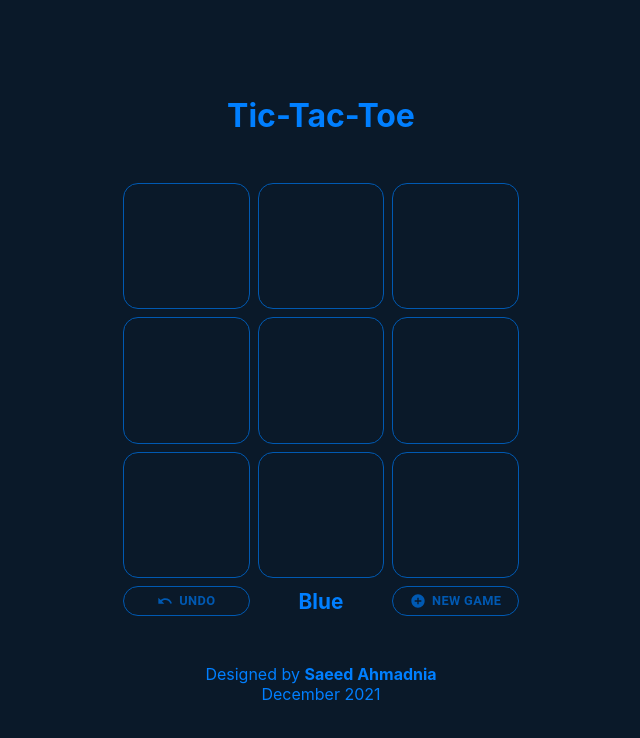
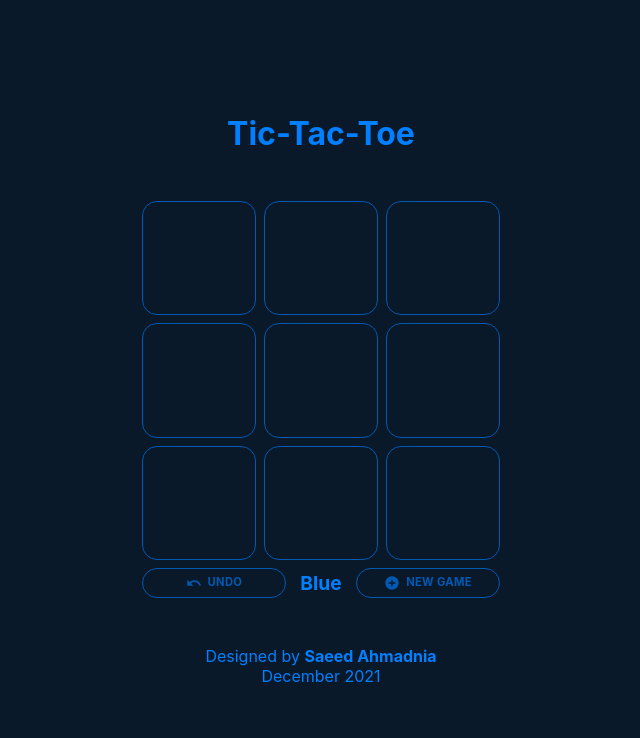
Before and after one commit to theSaeed/tic-tac-toe, a React (Create React App) app: page / in a window 1280 px wide. Shown: the top 738 px of the page, without its empty margins (319-959 px from the left). Built offline with nearby package versions, Linux system fonts and the light colour scheme.

Commit message:
Adjusted the scales

```diff
--- a/src/App.css
+++ b/src/App.css
@@ -25,6 +25,12 @@
     background-color var(--transition-duration) var(--transition-timing-function) var(--trainstion-delay),
     opacity var(--transition-duration) var(--transition-timing-function) var(--trainstion-delay),
     border var(--transition-border-duration) var(--transition-timing-function) var(--trainstion-delay) !important;
+}
+
+.container {
+  max-width: 375px !important;
+  padding-left: 8px !important;
+  padding-right: 8px !important;
 }
 
 .bg-dark-blue {
@@ -57,8 +63,8 @@
 #footer {
   width: 100%;
   text-align: center;
-  padding-top: 3em;
-  padding-bottom: 3em;
+  padding-top: 3rem;
+  padding-bottom: 3rem;
 }
 
 #footer p {
@@ -73,14 +79,21 @@ svg {
 }
 
 .btn-blue {
-  font-weight: bold !important;
-  font-size: 0.8em !important;
+  font-weight: bolder !important;
+  font-variant: unset !important;
+  font-family: -apple-system, BlinkMacSystemFont, 'Segoe UI', 'Roboto', 'Oxygen',
+  'Ubuntu', 'Cantarell', 'Fira Sans', 'Droid Sans', 'Helvetica Neue',
+  sans-serif !important;
+  -webkit-font-smoothing: antialiased !important;
+  -moz-osx-font-smoothing: grayscale !important;
+  font-size: 0.7em !important;
   color: var(--semiLightBlue) !important;
   background-color: var(--darkBlue) !important;
   border: 1px solid var(--semiLightBlue) !important;
   border-radius: 15px !important;
   width: 100% !important;
   height: 30px !important;
+  padding: 0 !important;
   transition: color var(--transition-duration) var(--transition-timing-function) var(--trainstion-delay),
     background-color var(--transition-duration) var(--transition-timing-function) var(--trainstion-delay),
     opacity var(--transition-duration) var(--transition-timing-function) var(--trainstion-delay),
@@ -96,14 +109,21 @@ svg {
 }
 
 .btn-red {
-  font-weight: bold !important;
-  font-size: 0.8em !important;
+  font-weight: bolder !important;
+  font-variant: unset !important;
+  font-family: -apple-system, BlinkMacSystemFont, 'Segoe UI', 'Roboto', 'Oxygen',
+  'Ubuntu', 'Cantarell', 'Fira Sans', 'Droid Sans', 'Helvetica Neue',
+  sans-serif !important;
+  -webkit-font-smoothing: antialiased !important;
+  -moz-osx-font-smoothing: grayscale !important;
+  font-size: 0.7em !important;
   color: var(--semiLightRed) !important;
   background-color: var(--darkRed) !important;
   border: 1px solid var(--semiLightRed) !important;
   border-radius: 15px !important;
   width: 100% !important;
   height: 30px !important;
+  padding: 0 !important;
   transition: color var(--transition-duration) var(--transition-timing-function) var(--trainstion-delay),
     background-color var(--transition-duration) var(--transition-timing-function) var(--trainstion-delay),
     opacity var(--transition-duration) var(--transition-timing-function) var(--trainstion-delay),
@@ -119,7 +139,7 @@ svg {
 }
 
 #label-turn {
-  font-size: 1.3em;
+  font-size: 1.2em;
   display: flex;
   align-items: center;
   width: 100%;
@@ -138,7 +158,7 @@ svg {
   border: 1px solid var(--semiLightBlue) !important;
   border-radius: 15px !important;
   width: 100% !important;
-  height: 126.66px !important;
+  height: 114.33px !important;
   transition: color var(--transition-duration) var(--transition-timing-function) var(--trainstion-delay),
     background-color var(--transition-duration) var(--transition-timing-function) var(--trainstion-delay),
     opacity var(--transition-duration) var(--transition-timing-function) var(--trainstion-delay),
@@ -159,7 +179,7 @@ svg {
   border: 1px solid var(--semiLightRed) !important;
   border-radius: 15px !important;
   width: 100% !important;
-  height: 126.66px !important;
+  height: 114.33px !important;
   transition: color var(--transition-duration) var(--transition-timing-function) var(--trainstion-delay),
     background-color var(--transition-duration) var(--transition-timing-function) var(--trainstion-delay),
     opacity var(--transition-duration) var(--transition-timing-function) var(--trainstion-delay),
@@ -179,7 +199,7 @@ svg {
   border: 'none' !important;
   border-radius: 15px !important;
   width: 100% !important;
-  height: 126.66px !important;
+  height: 114.33px !important;
   cursor: not-allowed;
   pointer-events: none;
   transition: color var(--transition-duration) var(--transition-timing-function) var(--trainstion-delay),
--- a/src/App.js
+++ b/src/App.js
@@ -126,21 +126,21 @@ function App() {
       >
         <p style={{'font-size': '4em'}}>{winnerMsg}</p>
       </Backdrop>
-      <Container maxWidth="xs">
+      <Container className="container">
         <Header />
 
         <Grid container spacing={1}>
           {cells}
 
-          <Grid item xs={4}> <Button className={'btn-' + color} onClick={() => undo()}>
+          <Grid item xs={5}> <Button className={'btn-' + color} onClick={() => undo()}>
           <UndoIcon fontSize='small'/> Undo
           </Button> </Grid>
 
-          <Grid item xs={4}> <div id='label-turn'>
+          <Grid item xs={2}> <div id='label-turn'>
             <p><b>{color==='blue'?'Blue':'Red'}</b></p>
           </div> </Grid>
 
-          <Grid item xs={4}> <Button className={'btn-' + color} onClick={() => newGame()}>
+          <Grid item xs={5}> <Button className={'btn-' + color} onClick={() => newGame()}>
             <AddCircleIcon fontSize='small'/> New Game
           </Button> </Grid>
         </Grid>
```
